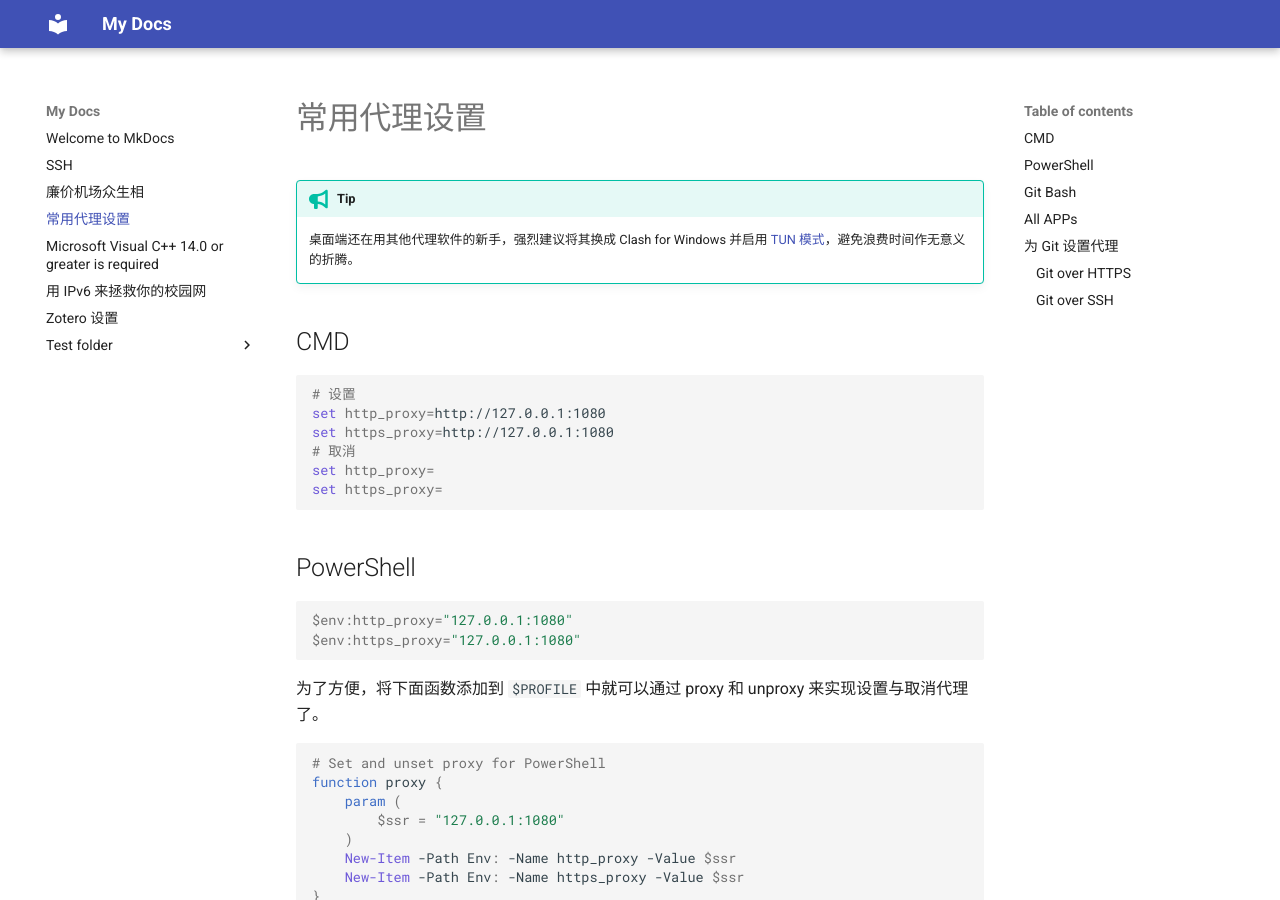
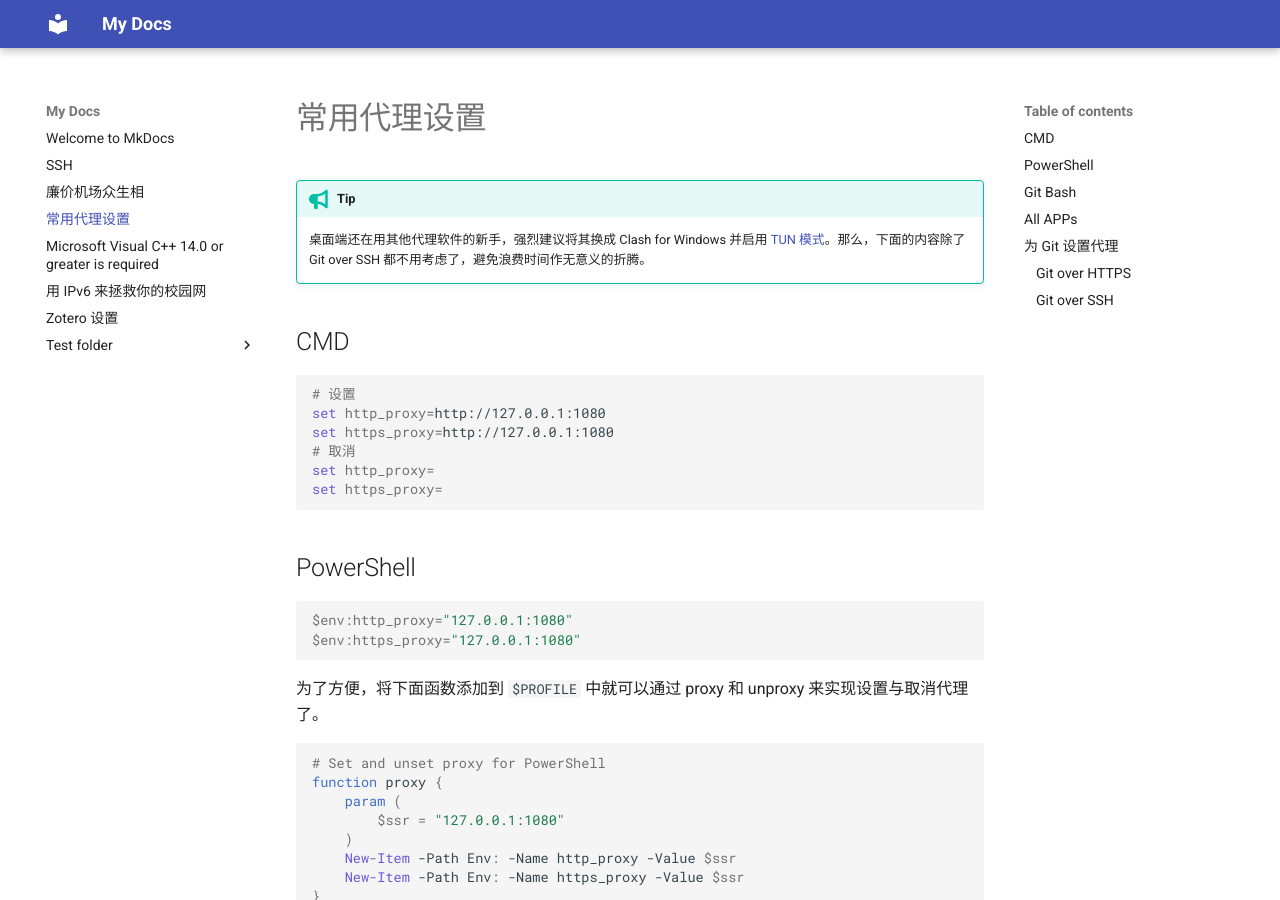
Before and after one commit to FDUZS/wiki, an MkDocs documentation site: the page built from docs/proxy-configurations.md, in a window 1280 px wide and 900 px high. Built offline with MkDocs 1.6.1 and Material for MkDocs 9.7.7, drawn with Linux system fonts in a browser that asks for light colours.

Commit message:
update: proxy-configurations

```diff
--- a/docs/proxy-configurations.md
+++ b/docs/proxy-configurations.md
@@ -1,7 +1,7 @@
 # 常用代理设置
 
 !!! tip
-    桌面端还在用其他代理软件的新手，强烈建议将其换成 Clash for Windows 并启用 [TUN 模式]，避免浪费时间作无意义的折腾。
+    桌面端还在用其他代理软件的新手，强烈建议将其换成 Clash for Windows 并启用 [TUN 模式]。那么，下面的内容除了 Git over SSH 都不用考虑了，避免浪费时间作无意义的折腾。
 
 ## CMD
 
```
